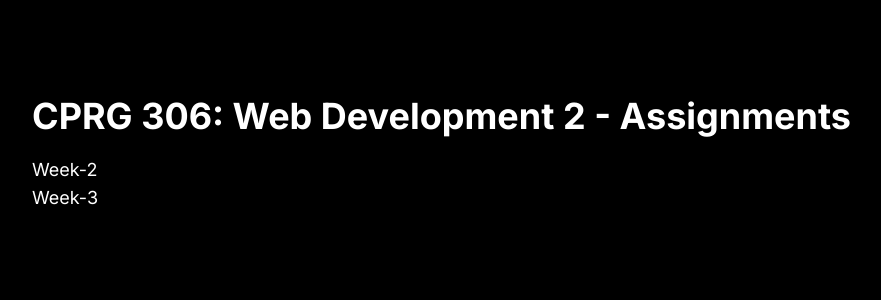
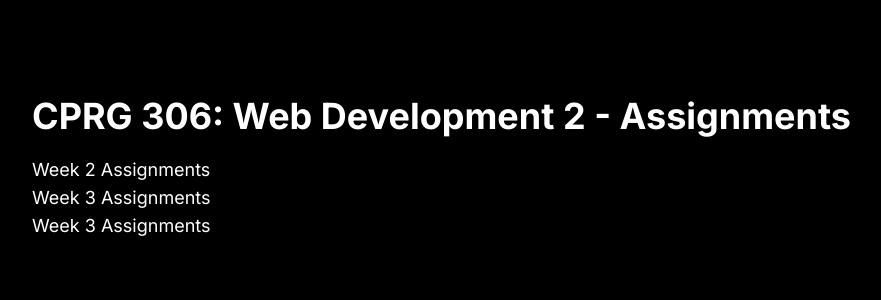
Before and after one commit to emonhundubey/cprg306-assignments, a Next.js app: page / in a window 1280 px wide. Shown: the top 300 px of the page, without its empty margins (64-945 px from the left). Built offline with nearby package versions, Linux system fonts and the light colour scheme.

Commit message:
added week 4 folder
week 4

```diff
--- a/app/page.js
+++ b/app/page.js
@@ -5,10 +5,13 @@
     <main className="flex min-h-screen md:flex flex-col  p-24 text-white bg-black">
       <h1 className="text-4xl font-bold mb-5">CPRG 306: Web Development 2 - Assignments</h1>
       <div className="text-lg">
-        <Link href="/week-2">Week-2</Link>
+        <Link href="/week-2">Week 2 Assignments</Link>
         </div>
         <div className="text-lg">
-        <Link href="/week-3">Week-3</Link>
+        <Link href="/week-3">Week 3 Assignments</Link>
+      </div>
+      <div className="text-lg">
+        <Link href="/week-3">Week 3 Assignments</Link>
       </div>
     </main>
   );
```
